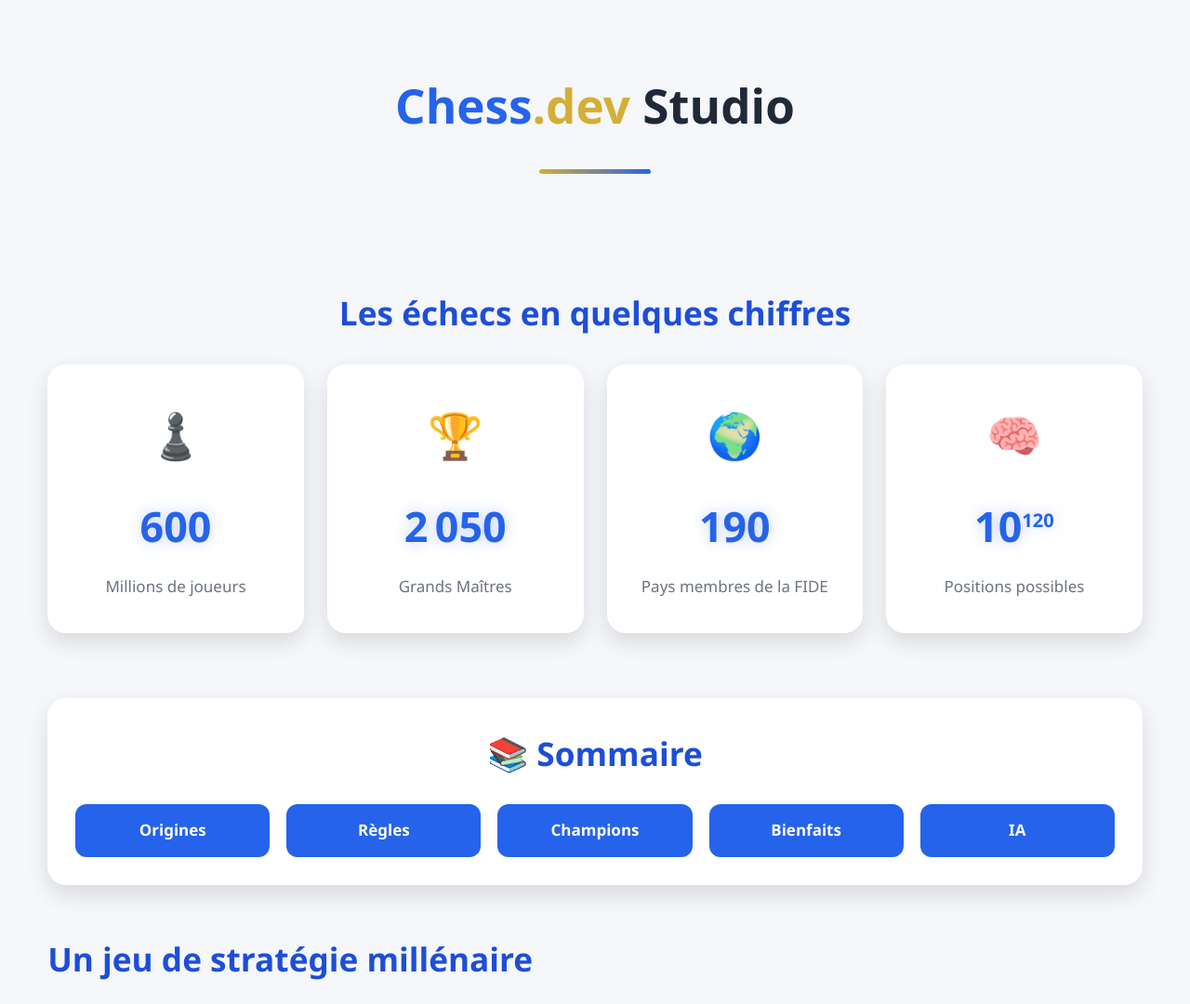
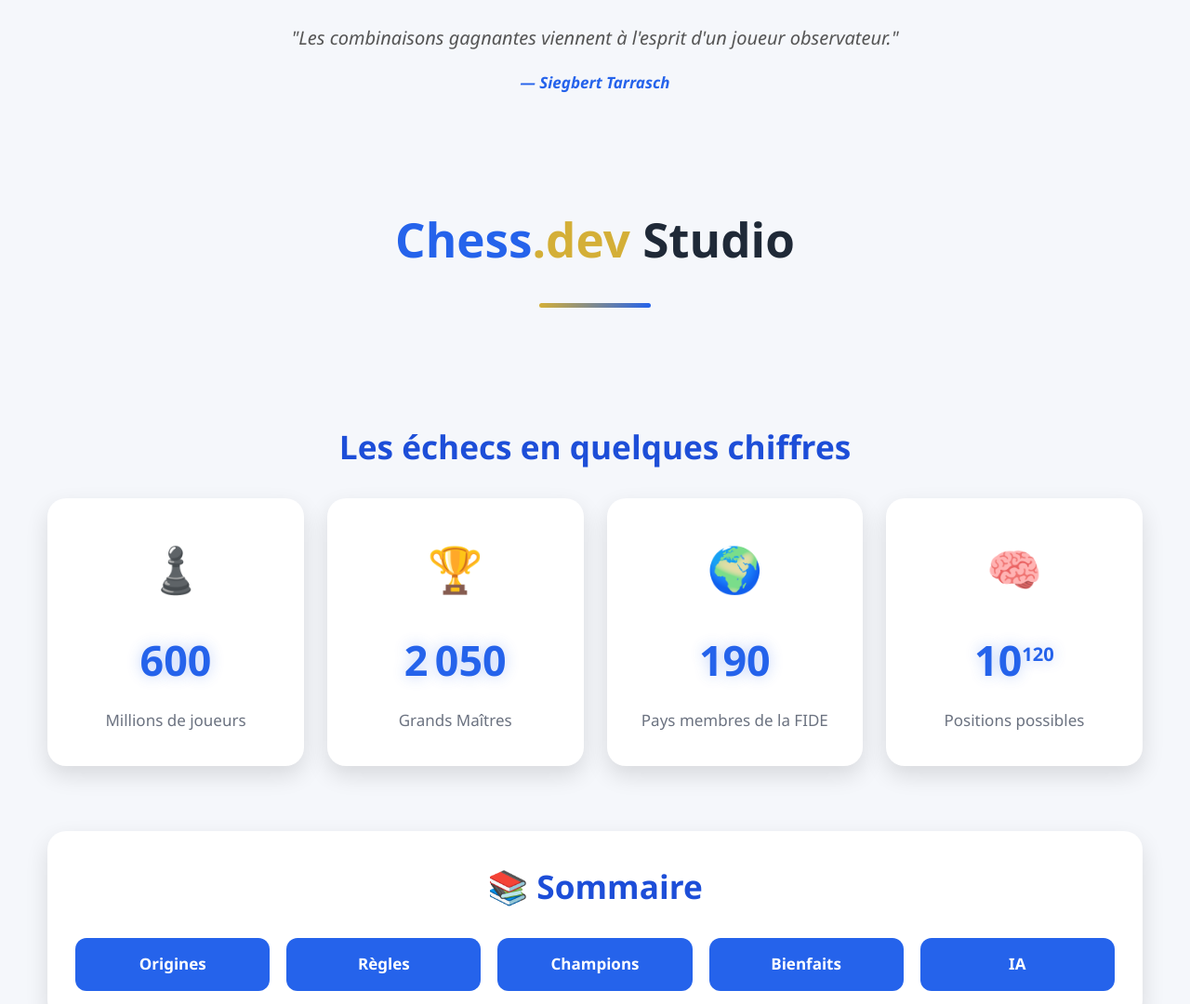
Before and after one commit to chessdevstudio/chess-dev, a plain HTML site: page index.html in a window 1280 px wide. Shown: the top 1080 px of the page at 93% size. Drawn offline with Linux system fonts and the light colour scheme.

Commit message:
Add daily chess quotes

```diff
--- a/index.html
+++ b/index.html
@@ -53,6 +53,10 @@
     <div id="progress-bar"></div>
 </div>
     <div class="container">
+      <div id="quote-box">
+    <p id="quote"></p>
+    <span id="author"></span>
+</div>
       <h1 id="accueil">
         <span class="chess">Chess</span><span class="dev">.dev</span> Studio
       </h1>
--- a/script.js
+++ b/script.js
@@ -864,3 +864,51 @@
 });
 
 console.log("Module 8 chargé");
+/* =====================================================
+   MODULE 9
+   Citation du jour
+===================================================== */
+
+const quotes = [
+
+{
+text:"Les échecs sont le gymnase de l'esprit.",
+author:"Blaise Pascal"
+},
+
+{
+text:"Les échecs sont la lutte contre l'erreur.",
+author:"Johannes Zukertort"
+},
+
+{
+text:"La vie est comme une partie d'échecs.",
+author:"Miguel de Cervantes"
+},
+
+{
+text:"Aux échecs, comme dans la vie, le danger vient souvent de sa propre imprudence.",
+author:"Savielly Tartakower"
+},
+
+{
+text:"Les pions sont l'âme des échecs.",
+author:"François-André Danican Philidor"
+},
+
+{
+text:"Les combinaisons gagnantes viennent à l'esprit d'un joueur observateur.",
+author:"Siegbert Tarrasch"
+}
+
+];
+
+const randomQuote = quotes[Math.floor(Math.random()*quotes.length)];
+
+document.getElementById("quote").textContent =
+`"${randomQuote.text}"`;
+
+document.getElementById("author").textContent =
+`— ${randomQuote.author}`;
+
+console.log("Module 9 chargé");
--- a/style.css
+++ b/style.css
@@ -1460,3 +1460,59 @@
     opacity:1;
     transform:translateY(0);
 }
+/* =====================================================
+   CITATION DU JOUR
+===================================================== */
+
+#quote-box{
+
+    margin:25px auto 40px;
+    max-width:750px;
+
+    text-align:center;
+
+    font-style:italic;
+
+    color:#555;
+
+    animation:fadeInQuote 1.5s ease;
+
+}
+
+#quote{
+
+    font-size:1.25rem;
+
+    line-height:1.6;
+
+}
+
+#author{
+
+    display:block;
+
+    margin-top:12px;
+
+    color:#2563eb;
+
+    font-weight:600;
+
+}
+
+@keyframes fadeInQuote{
+
+    from{
+
+        opacity:0;
+        transform:translateY(15px);
+
+    }
+
+    to{
+
+        opacity:1;
+        transform:translateY(0);
+
+    }
+
+}
```
